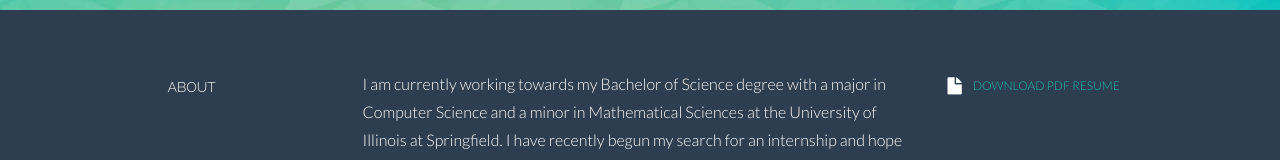
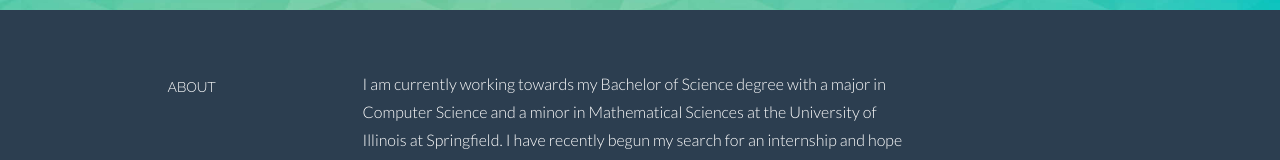
Before and after one commit to rreck2/rreck2.github.io, a plain HTML site: page index.html in a window 1280 px wide. Shown: the part 490-650 px from the top of the page. Drawn offline with Linux system fonts and the light colour scheme.

Commit message:
Update index.html

```diff
--- a/index.html
+++ b/index.html
@@ -56,7 +56,7 @@
 </p>
 </div>
        <div class="col-lg-3">
-         <p><a href="RyanReckResume.pdf"><i class="icon-file"></i> <sm>DOWNLOAD PDF RESUME</sm></a></p>
+       <!--  <p><a href="RyanReckResume.pdf"><i class="icon-file"></i> <sm>DOWNLOAD PDF RESUME</sm></a></p> -->
        </div>
 
      </div><!--/.row-->
```
